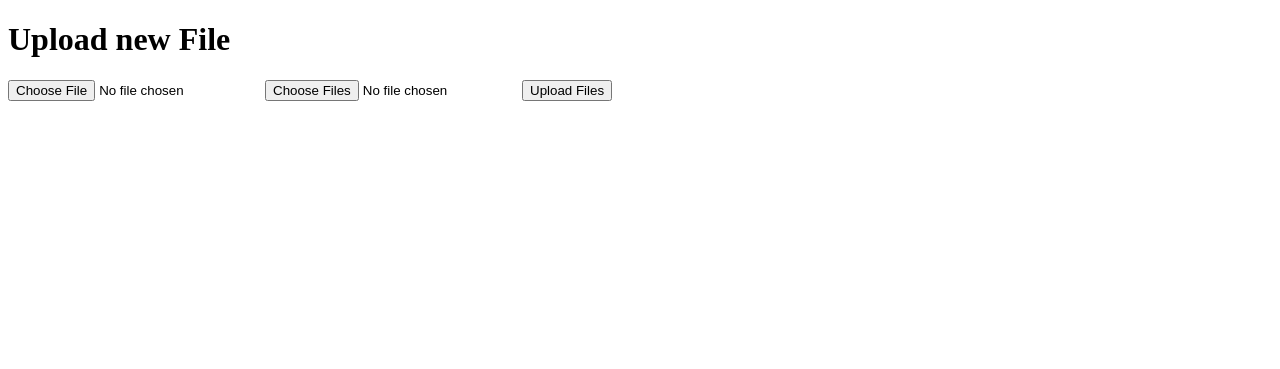
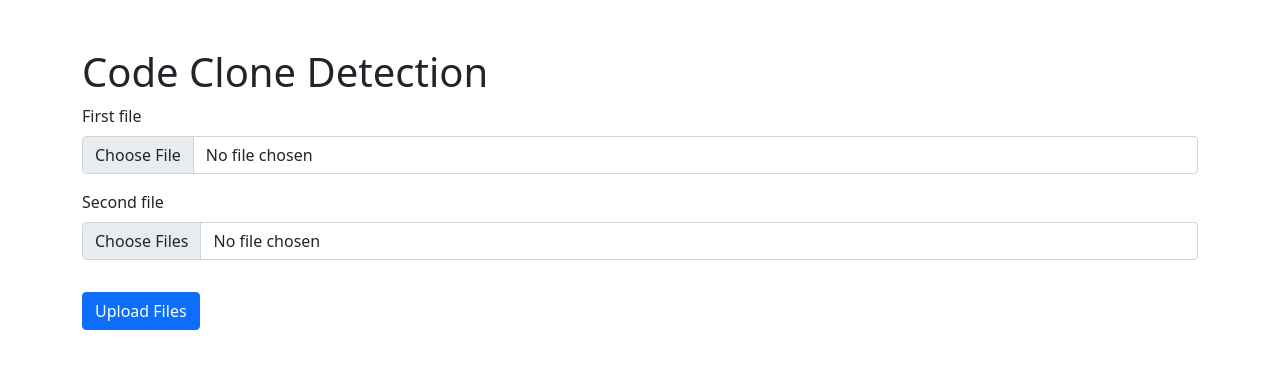
Before and after one commit to NMO13/structured-text-clone-detection, a Flask app: page /upload/ in a window 1280 px wide. Shown: the top 369 px of the page. Run offline with Flask 2, Linux system fonts and the light colour scheme; parts of the project's set-up code (start-up, migrations or seed data) failed here and were passed over.

Commit message:
Improved code.

```diff
--- a/api/app/templates/base.html
+++ b/api/app/templates/base.html
@@ -1,16 +1,32 @@
 <!doctype html>
-<title>Upload new File</title>
-<h1>Upload new File</h1>
+<title>Code Clone Detection</title>
+<link rel="stylesheet" href="{{ url_for('static', filename='style.css') }}">
+<link href="https://cdn.jsdelivr.net/npm/bootstrap@5.0.2/dist/css/bootstrap.min.css" rel="stylesheet"
+      integrity="sha384-EVSTQN3/azprG1Anm3QDgpJLIm9Nao0Yz1ztcQTwFspd3yD65VohhpuuCOmLASjC" crossorigin="anonymous">
+<div class="container mt-5">
+    <div class="row">
+        <div class="col-12">
+            <h1>Code Clone Detection</h1>
             <form method=post enctype=multipart/form-data>
-  <input type=file name=file>
-      <input type=file name=file[] multiple="">
-      <input type=submit name="submit" value="Upload Files">
+                <div class="mb-3">
+                    <label for="first-file" class="form-label">First file</label>
+                    <input id="first-file" type="file" name="file" class="form-control">
+                </div>
+
+                <div class="mb-3">
+                    <label for="second-file" class="form-label">Second file</label>
+                    <input id="second-file" type="file" name="file[]" multiple="" class="form-control">
+                </div>
+
+                <input class="btn btn-primary mt-3" type="submit" name="submit" value="Upload Files">
                 {% if error %}
-     <div>Upload failed.</div>
+                <div class="alert alert-danger mt-4" role="alert">Upload failed.</div>
                 {% endif %}
                 {% if upload_success %}
-     <div>Upload successful.</div>
+                <div class="alert alert-success mt-4" role="alert">Upload successful.</div>
                 {% endif %}
-
             </form>
             {% block content %}{% endblock %}
+        </div>
+    </div>
+</div>
--- a/api/app/upload.py
+++ b/api/app/upload.py
@@ -31,8 +31,8 @@ def upload():
         from . import net
         sim_vectors, filenames = create_similarity_vectors(basefile, compare_files)
         logit, probabilities = predict(net, sim_vectors)
-        rounded_probs = torch.round(probabilities)
-        res = zip(rounded_probs.cpu().data.numpy(), probabilities.cpu().data.numpy(), filenames)
+        rounded_probs = map(lambda x: "true" if x[0] == 1 else "false", torch.round(probabilities).cpu().data.numpy())
+        res = zip(rounded_probs, probabilities.cpu().data.numpy(), filenames)
 
         return render_template("upload/result.html", error=False, upload_success=True, basefile=basefile.filename, result=res)
 
```
Also changed, not shown: api/app/templates/upload/result.html (+23 -10 lines). Lines whose indentation alone changed are shown as unchanged.
